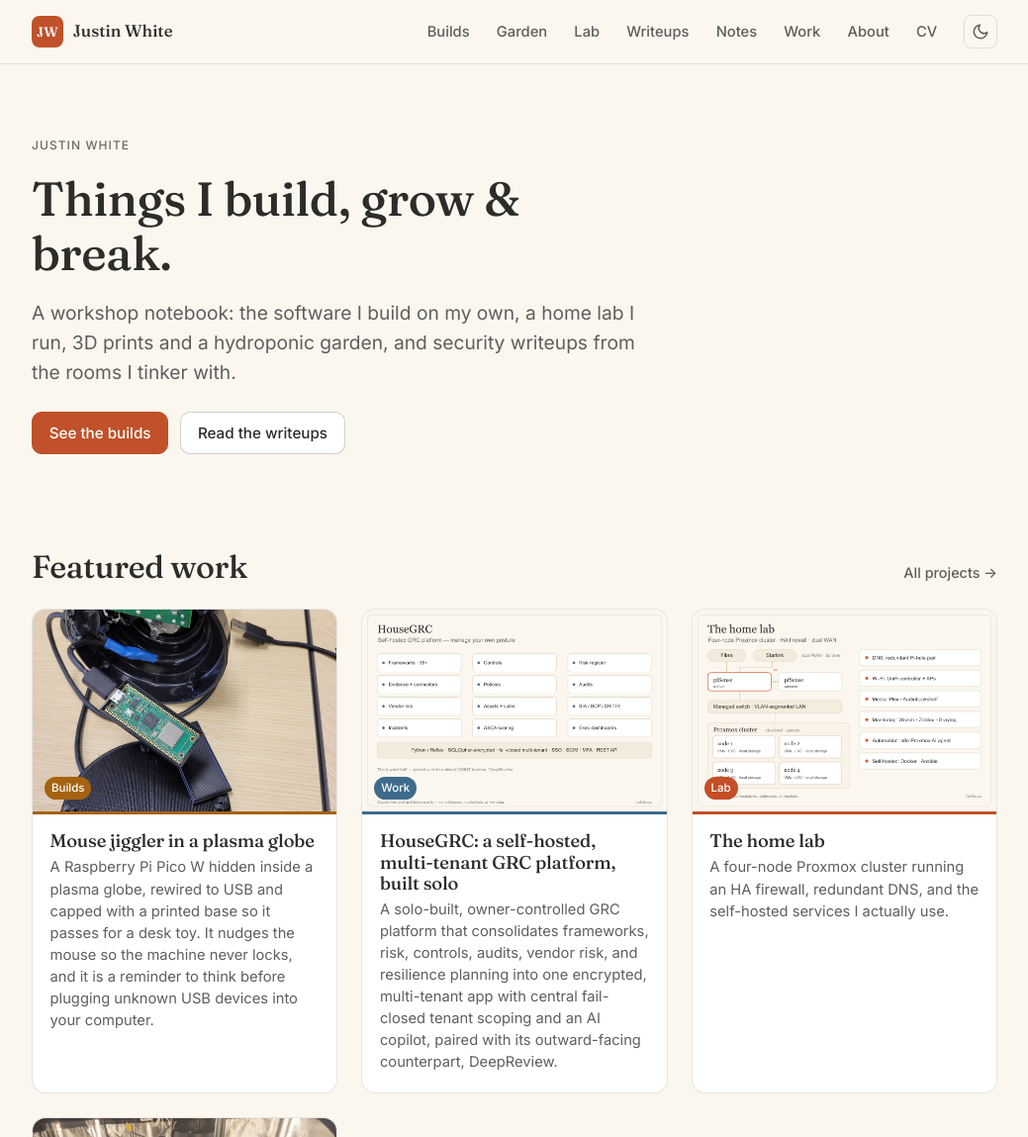
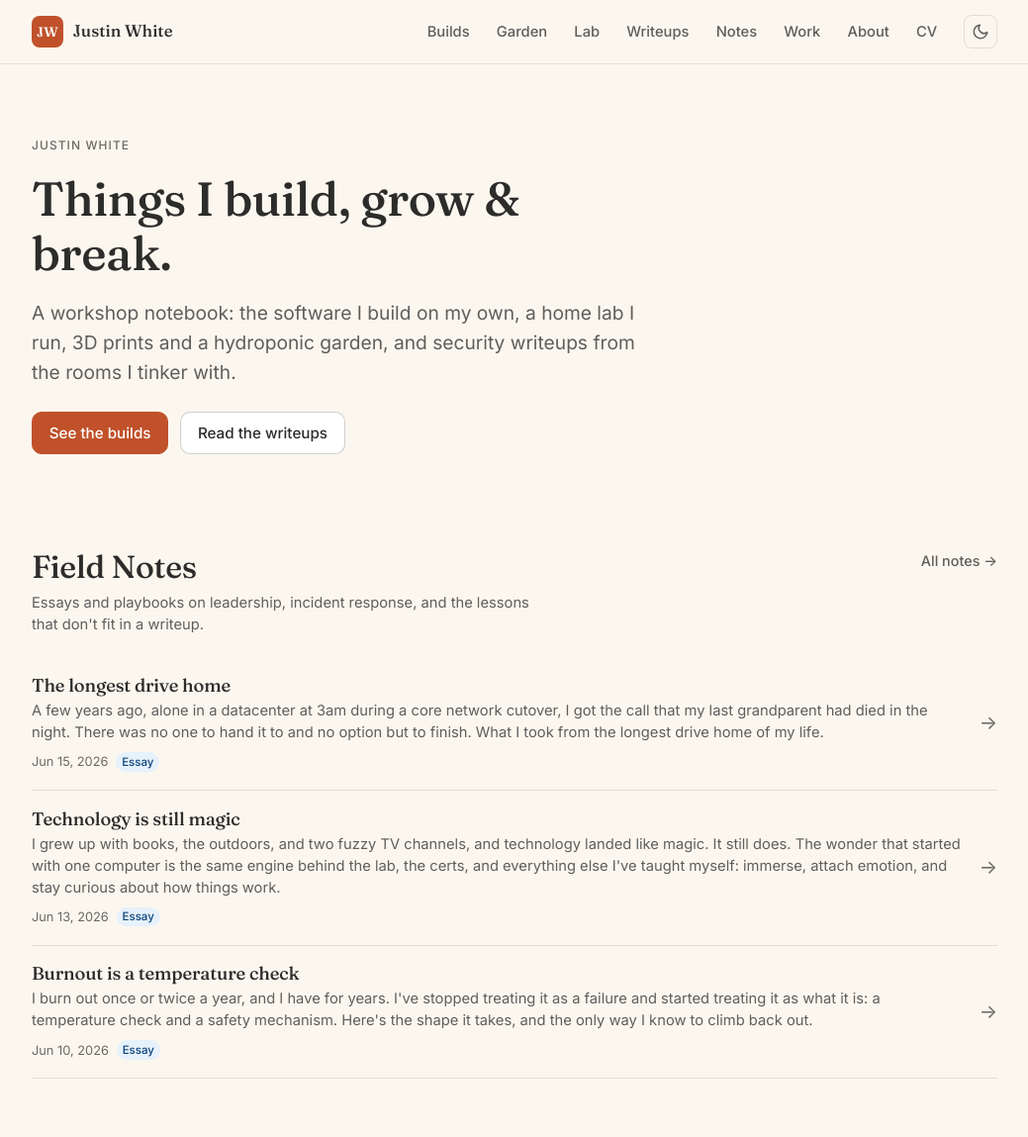
Before and after one commit to kerbe42/jlwhite-ca, an Astro site: page / in a window 1280 px wide. Shown: the top 1149 px of the page at 99% size, without its empty margins (120-1159 px from the left). Built offline with nearby package versions, Linux system fonts and the light colour scheme; Astro itself is replaced by a stand-in of ours.

Commit message:
Feature Field Notes on the homepage
Add a Field Notes section above Featured work, showing the three
latest notes via NoteRow with a short intro and an "All notes" link.
Notes previously had no homepage presence.

Co-Authored-By: Claude Opus 4.8 <noreply@anthropic.com>

```diff
--- a/src/pages/index.astro
+++ b/src/pages/index.astro
@@ -2,12 +2,14 @@
 import Base from '../layouts/Base.astro';
 import ProjectCard from '../components/ProjectCard.astro';
 import WriteupRow from '../components/WriteupRow.astro';
+import NoteRow from '../components/NoteRow.astro';
 import ThmCard from '../components/ThmCard.astro';
 import { SITE, WORLDS } from '../consts';
-import { getFeaturedProjects, getWriteups } from '../lib/content';
+import { getFeaturedProjects, getWriteups, getNotes } from '../lib/content';
 
 const featured = await getFeaturedProjects(4);
 const writeups = (await getWriteups()).slice(0, 3);
+const notes = (await getNotes()).slice(0, 3);
 const worlds = Object.values(WORLDS);
 ---
 
@@ -27,6 +29,28 @@ const worlds = Object.values(WORLDS);
       </div>
     </div>
   </section>
+
+  <!-- Field Notes -->
+  {
+    notes.length > 0 && (
+      <section class="section notes-feature">
+        <div class="wrap">
+          <header class="sec-head">
+            <div class="sec-title">
+              <h2>Field Notes</h2>
+              <p class="sec-intro">Essays and playbooks on leadership, incident response, and the lessons that don't fit in a writeup.</p>
+            </div>
+            <a class="more" href="/notes">All notes →</a>
+          </header>
+          <div class="notes-list">
+            {notes.map((item) => (
+              <NoteRow item={item} />
+            ))}
+          </div>
+        </div>
+      </section>
+    )
+  }
 
   <!-- Featured builds -->
   {
@@ -127,6 +151,19 @@ const worlds = Object.values(WORLDS);
   }
   .sec-head h2 {
     margin: 0;
+  }
+  .sec-title {
+    min-width: 0;
+  }
+  .sec-intro {
+    margin: 0.35rem 0 0;
+    font-size: 0.92rem;
+    line-height: 1.5;
+    color: var(--ink-muted);
+    max-width: 56ch;
+  }
+  .notes-feature .sec-head {
+    align-items: start;
   }
   .more {
     font-size: 0.9rem;
```
